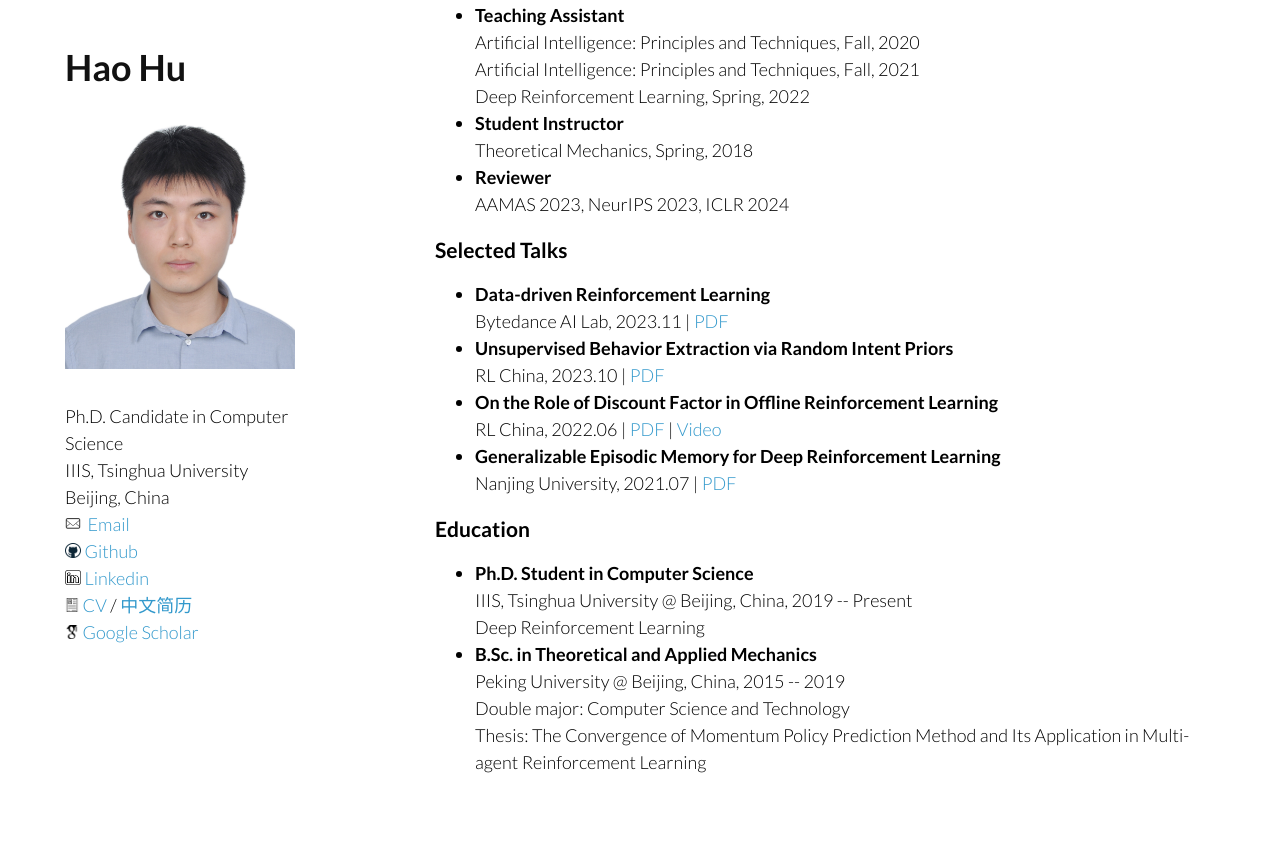
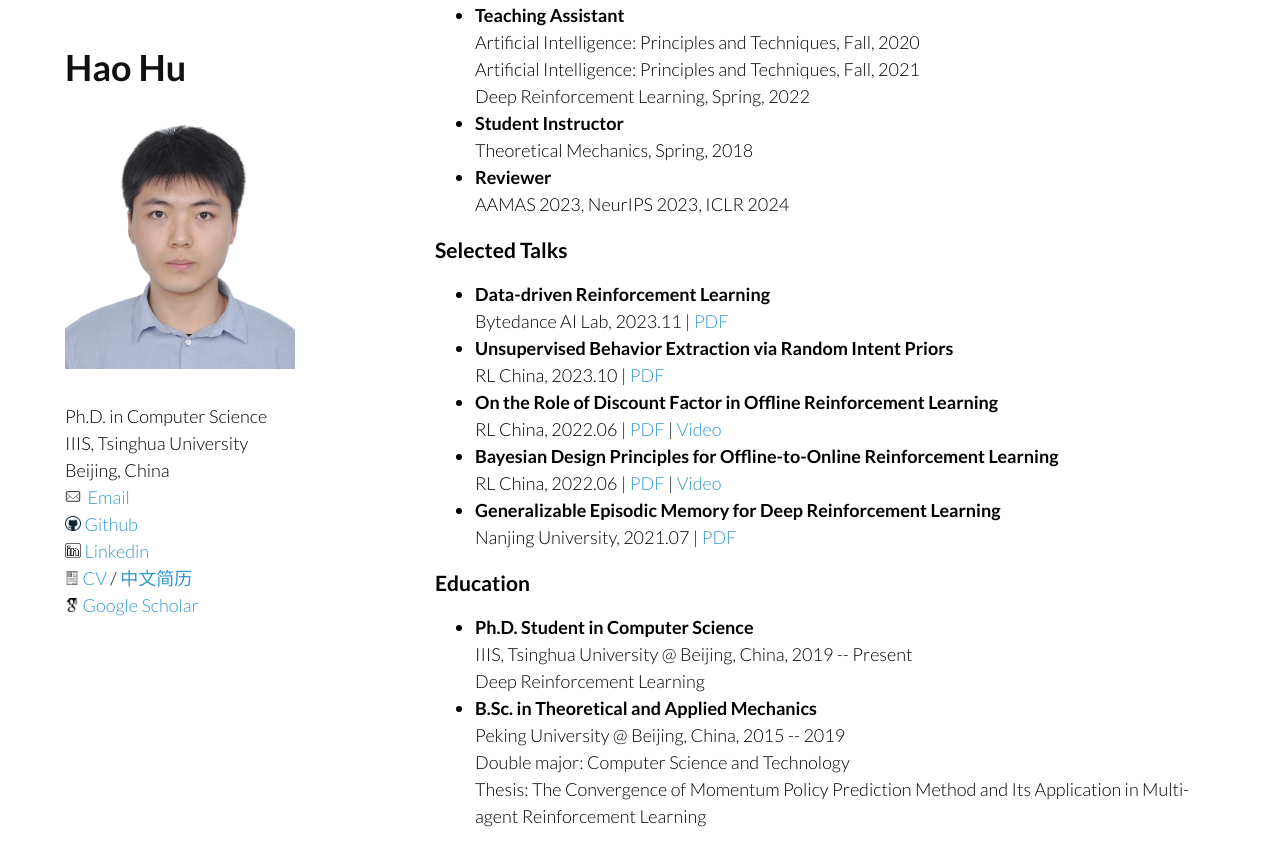
Before and after one commit to MouseHu/MouseHu.github.io, a Jekyll site: the page index.html, which Jekyll copies as it is, in a window 1280 px wide and 900 px high, scrolled down 2722 px. Shown: the top 866 px of the window. Built offline with Jekyll 4.4.1, drawn with Linux system fonts in a browser that asks for light colours; some of the changed text lies outside the part shown.

Commit message:
update bayes

```diff
--- a/index.html
+++ b/index.html
@@ -30,7 +30,7 @@
       <img src="./assets/huhao.jpg" style="width:230px;"><br />
       <p>
         <br/>
-        Ph.D. Candidate in Computer Science <br />
+        Ph.D. in Computer Science <br />
         IIIS, Tsinghua University <br />
         Beijing, China
         <br/>
@@ -44,7 +44,7 @@
     <section class="content">
       <h3>About</h3>
       <p>
-  			I am currently a Ph.D. candidate working with <a href="http://people.iiis.tsinghua.edu.cn/~zhang/"> Prof. Chongjie Zhang </a> and <a href="http://people.iiis.tsinghua.edu.cn/~gaoyang/"> Prof. Yang Gao</a> at <a href="https://iiis.tsinghua.edu.cn/en/">
+  			I am a Ph.D. working with <a href="http://people.iiis.tsinghua.edu.cn/~zhang/"> Prof. Chongjie Zhang </a> and <a href="http://people.iiis.tsinghua.edu.cn/~gaoyang/"> Prof. Yang Gao</a> at <a href="https://iiis.tsinghua.edu.cn/en/">
         Institute for Interdisciplinary Information Sciences</a>, Tsinghua University, headed by <a href="https://iiis.tsinghua.edu.cn/yao/"> Prof. Andrew Yao</a>. I received my B.Sc. degree in Theoretical and Applied Mechanics from Peking University in 2019, with a double major in Computer Science. During my Ph.D., I was fortunate to visit Northwestern University and work with <a href="https://zhaoranwang.github.io/"> Prof. Zhaoran Wang </a>.
       </p>
       <p>
@@ -203,6 +203,10 @@
           Reinforcement Learning</b><br />
           RL China, 2022.06 | <a href="./assets/gamma_rlchina.pdf">PDF</a> | <a href="https://www.bilibili.com/video/BV1uf4y1Z7ED">Video</a> <br />
         </li>
+        <li><b>Bayesian Design Principles for Offline-to-Online Reinforcement Learning</b><br />
+          RL China, 2022.06 | <a href="./assets/Bayes_RLChina.pdf">PDF</a> | <a href="https://www.bilibili.com/video/BV1br421K7yN">Video</a> <br />
+        </li>
+
 
         <li><b>Generalizable Episodic Memory for Deep Reinforcement Learning</b><br />
           Nanjing University, 2021.07 | <a href="./assets/GEM_Nanjing.pdf">PDF</a> <br />
```
Also changed, not shown: .github/workflows/static.yml, README.md, _config.yml (line endings or trailing spaces), css/style.css (line endings or trailing spaces), 2 other files.
